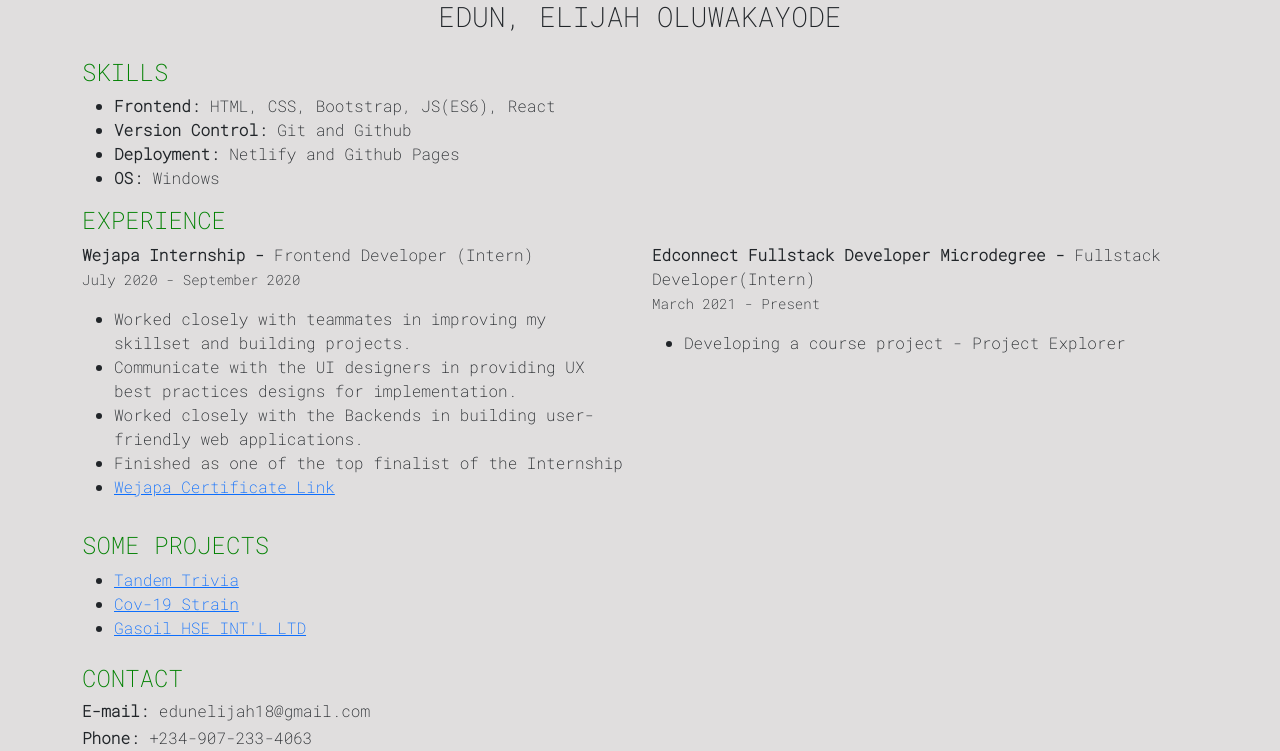
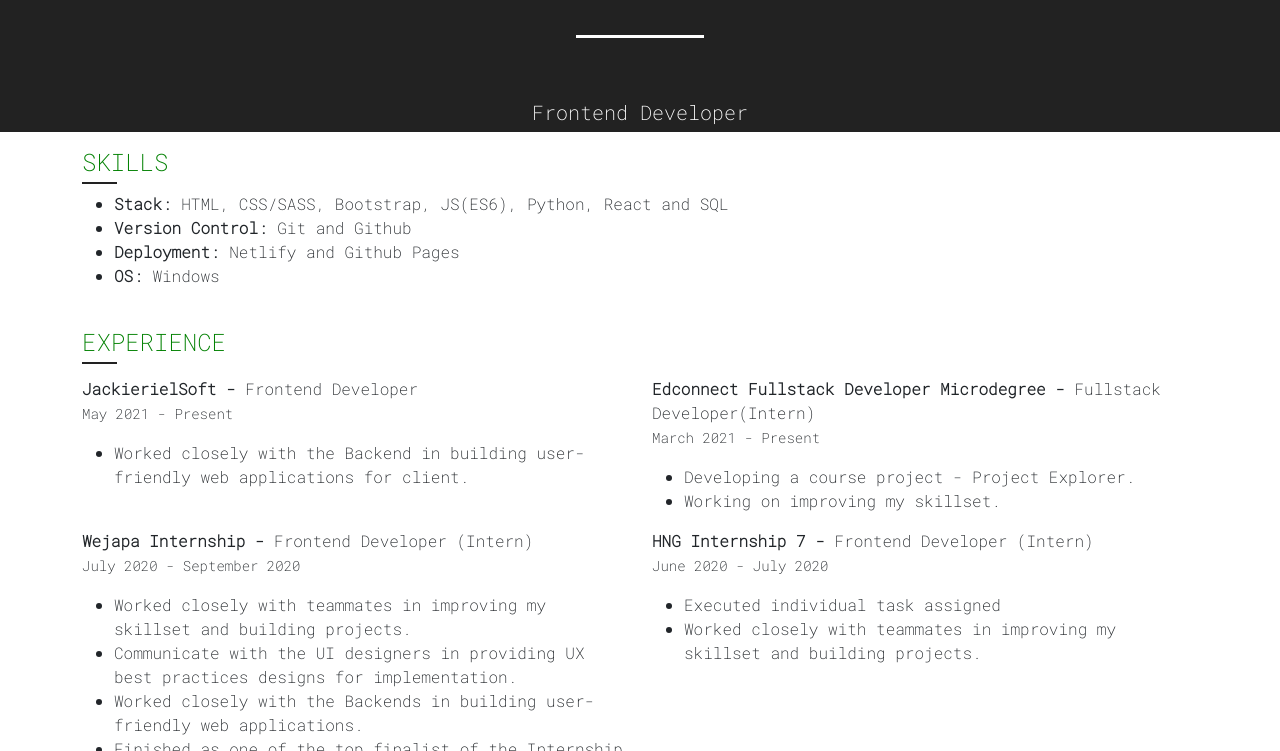
Before and after one commit to Elijah699/HNGi8-Resume, a plain HTML site: page index.html in a window 1280 px wide. Shown: the part 53-804 px from the top of the page. Drawn offline with nearby package versions, Linux system fonts and the light colour scheme.

Commit message:
Adjusted the skills and experience section

```diff
--- a/assets/css/style.css
+++ b/assets/css/style.css
@@ -1,8 +1,30 @@
-body {
-  background-color: #E0DEDE;
+*{
   font-family: 'Roboto Mono', monospace;
 }
 
 h4 {
     color: green;
 }
+
+h4::after {
+    content: "";
+    width: 35px;
+    height: 2px;
+    display: block;
+    background: #222222;
+    margin: 5px 0px;
+}
+
+.resume__name {
+    background: #222222;
+    color: #fff;
+}
+
+.resume__name h3::after {
+    content: "";
+    width: 10%;
+    height: 3px;
+    display: block;
+    background:#fff;
+    margin: 3% 45%;
+}
--- a/index.html
+++ b/index.html
@@ -4,7 +4,7 @@
     <meta charset="UTF-8" />
     <meta http-equiv="X-UA-Compatible" content="IE=edge" />
     <meta name="viewport" content="width=device-width, initial-scale=1.0" />
-    <title>Resume</title>
+    <title>devCreed</title>
     <!-- BOOTSTRAP CSS -->
     <link
       href="https://cdn.jsdelivr.net/npm/bootstrap@5.1.0/dist/css/bootstrap.min.css"
@@ -21,32 +21,59 @@
     <link rel="stylesheet" href="/assets/css/style.css" />
   </head>
   <body>
+    <div class="resume__name">
+      <div class="my-2">
+        <h3 class="text-center py-2">EDUN, ELIJAH OLUWAKAYODE</h3>
+        <h5 class="text-center py-2">Frontend Developer</h5>
+      </div>
+    </div>
     <div class="container">
       <div class="row my-2">
-        <div class="col">
-          <img src="/assets/image/logo.36d2d48a.svg" alt="Zuri_logo" />
-        </div>
-      </div>
-
-      <div class="row">
-        <div class="col my-2">
-          <h3 class="text-center">EDUN, ELIJAH OLUWAKAYODE</h3>
-        </div>
-      </div>
-
-      <section class="skills my-2">
+        <section class="resume__skills my-2">
           <h4>SKILLS</h4>
           <ul>
-          <li><b>Frontend: </b> HTML, CSS, Bootstrap, JS(ES6), React</li>
+            <li>
+              <b>Stack: </b> HTML, CSS/SASS, Bootstrap, JS(ES6), Python, React
+              and SQL
+            </li>
             <li><b>Version Control: </b> Git and Github</li>
             <li><b>Deployment: </b> Netlify and Github Pages</li>
             <li><b>OS: </b> Windows</li>
           </ul>
         </section>
 
-      <section class="experience my-3">
+        <section class="resume__experience my-3">
           <div class="row">
             <h4>EXPERIENCE</h4>
+            <div class="col-lg-6 col-sm-12">
+              <p>
+                <b>JackierielSoft -</b> Frontend Developer <br />
+                <small>May 2021 - Present</small>
+              </p>
+
+              <ul>
+                <li>
+                  Worked closely with the Backend in building user-friendly web
+                  applications for client.
+                </li>
+              </ul>
+            </div>
+
+            <div class="col-lg-6 col-sm-12">
+              <p>
+                <b>Edconnect Fullstack Developer Microdegree -</b> Fullstack
+                Developer(Intern) <br />
+                <small>March 2021 - Present</small>
+              </p>
+
+              <ul>
+                <li>Developing a course project - Project Explorer.</li>
+                <li>Working on improving my skillset.</li>
+              </ul>
+            </div>
+          </div>
+
+          <div class="row">
             <div class="col-lg-6 col-sm-12">
               <p>
                 <b>Wejapa Internship -</b> Frontend Developer (Intern) <br />
@@ -59,8 +86,8 @@
                   building projects.
                 </li>
                 <li>
-                Communicate with the UI designers in providing UX best practices
-                designs for implementation.
+                  Communicate with the UI designers in providing UX best
+                  practices designs for implementation.
                 </li>
                 <li>
                   Worked closely with the Backends in building user-friendly web
@@ -78,19 +105,22 @@
 
             <div class="col-lg-6 col-sm-12">
               <p>
-              <b>Edconnect Fullstack Developer Microdegree -</b> Fullstack
-              Developer(Intern) <br />
-              <small>March 2021 - Present</small>
+                <b>HNG Internship 7 -</b> Frontend Developer (Intern) <br />
+                <small>June 2020 - July 2020</small>
               </p>
 
               <ul>
-              <li>Developing a course project - Project Explorer</li>
+                <li>Executed individual task assigned</li>
+                <li>
+                  Worked closely with teammates in improving my skillset and
+                  building projects.
+                </li>
               </ul>
             </div>
           </div>
         </section>
 
-      <section class="projects my-2">
+        <section class="resume__projects my-2">
           <div class="row">
             <h4>SOME PROJECTS</h4>
             <div class="col">
@@ -103,13 +133,15 @@
                     >Cov-19 Strain</a
                   >
                 </li>
-              <li><a href="https://gasoilhse.com">Gasoil HSE INT'L LTD</a></li>
+                <li>
+                  <a href="https://gasoilhse.com">Gasoil HSE INT'L LTD</a>
+                </li>
               </ul>
             </div>
           </div>
         </section>
 
-      <section class="contact my-2">
+        <section class="resume__contact my-2">
           <div class="row">
             <h4>CONTACT</h4>
             <div class="col">
@@ -117,10 +149,12 @@
               <h6><b>Phone: </b>+234-907-233-4063</h6>
               <h6><b>Github: </b> https://github.com/Elijah699</h6>
               <h6>
-              <b>Portfolio:</b> https://elijah699.github.io/Simple-Portfolio/
+                <b>Portfolio:</b>
+                https://elijah699.github.io/Simple-Portfolio/
               </h6>
               <h6>
-              <b>LinkedIn: </b> https://www.linkedin.com/elijah-edun-3850081a3
+                <b>LinkedIn: </b>
+                https://www.linkedin.com/elijah-edun-3850081a3
               </h6>
             </div>
           </div>
@@ -128,11 +162,18 @@
 
         <footer class="text-center my-2">
           <small
-          >Task By:
-          <a href="https://internship.zuri.team/">Zuri Training</a> &amp;
-          <a href="https://hng.tech/">HNG Internship</a></small
+            >Sponsored By:
+            <a href="https://internship.zuri.team/">Zuri Training</a> X
+            <a href="https://hng.tech/">HNG Internship</a> X
+            <a href="https://ingressive.org/">I4G</a></small
           >
+          <div class="row my-2">
+            <div class="col">
+              <img src="/assets/image/logo.36d2d48a.svg" alt="Zuri_logo" />
+            </div>
+          </div>
         </footer>
+      </div>
     </div>
 
     <!-- JavaScript Bundle with Popper -->
```
Lines whose indentation alone changed are shown as unchanged.
